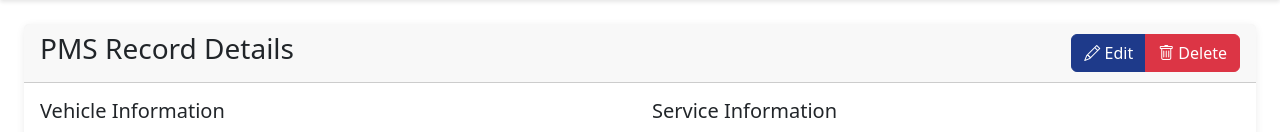
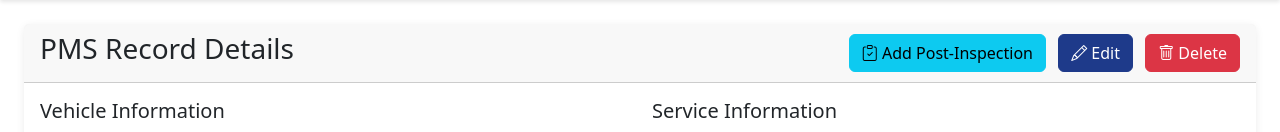
Before and after one commit to cursorprojects/DENR_NCR_FMS, a Django app: page /fleet/pms/1/ in a window 1280 px wide. Shown: the part 80-212 px from the top of the page. Run offline with Django 4.2, Linux system fonts and the light colour scheme; a user stored in the database is signed in; tables that the repository leaves empty hold one stand-in row (values such as "Sample post"); data that the repository does not hold is empty; parts of the project's set-up code (start-up, migrations or seed data) failed here and were passed over.

Commit message:
fix pms dash

```diff
--- a/core/views.py
+++ b/core/views.py
@@ -1620,6 +1620,26 @@ def post_inspection_create(request):
             report.inspected_by = request.user
             report.save()
 
+            # If repair_id is provided in POST, link the report to the repair
+            repair_id = request.POST.get('repair_id')
+            if repair_id:
+                try:
+                    repair = Repair.objects.get(pk=repair_id)
+                    repair.post_inspection = report
+                    repair.save()
+                except Repair.DoesNotExist:
+                    pass
+
+            # If pms_id is provided in POST, link the report to the PMS
+            pms_id = request.POST.get('pms_id')
+            if pms_id:
+                try:
+                    pms = PMS.objects.get(pk=pms_id)
+                    pms.post_inspection = report
+                    pms.save()
+                except PMS.DoesNotExist:
+                    pass
+
             # Log activity
             ActivityLog.objects.create(
                 user=request.user,
@@ -1637,6 +1657,34 @@ def post_inspection_create(request):
         # Set default inspected_by to current user
         form.fields['inspected_by'].initial = request.user
 
+        # Pre-populate form if repair_id is provided
+        repair_id = request.GET.get('repair_id')
+        if repair_id:
+            try:
+                repair = Repair.objects.get(pk=repair_id)
+                form.fields['vehicle'].initial = repair.vehicle
+                form.fields['report_type'].initial = 'repair'
+                form.fields['pre_inspection'].initial = repair.pre_inspection
+                # Filter pre-inspection to only show the repair's pre-inspection
+                if repair.pre_inspection:
+                    form.fields['pre_inspection'].queryset = PreInspectionReport.objects.filter(pk=repair.pre_inspection.pk)
+            except Repair.DoesNotExist:
+                pass
+
+        # Pre-populate form if pms_id is provided
+        pms_id = request.GET.get('pms_id')
+        if pms_id:
+            try:
+                pms = PMS.objects.get(pk=pms_id)
+                form.fields['vehicle'].initial = pms.vehicle
+                form.fields['report_type'].initial = 'pms'
+                form.fields['pre_inspection'].initial = pms.pre_inspection
+                # Filter pre-inspection to only show the PMS's pre-inspection
+                if pms.pre_inspection:
+                    form.fields['pre_inspection'].queryset = PreInspectionReport.objects.filter(pk=pms.pre_inspection.pk)
+            except PMS.DoesNotExist:
+                pass
+
     return render(request, 'core/post_inspection_form.html', {'form': form, 'title': 'Create Post-Inspection Report'})
 
 
--- a/templates/core/pms_detail.html
+++ b/templates/core/pms_detail.html
@@ -10,8 +10,18 @@
             <div class="card">
                 <div class="card-header d-flex justify-content-between align-items-center">
                     <h3 class="card-title">PMS Record Details</h3>
-                    <div class="btn-group">
-                        <a href="{% url 'pms_edit' pms.id %}" class="btn btn-primary">
+                    <div>
+                        {% if pms.status != 'Completed' and pms.post_inspection and pms.post_inspection.is_approved %}
+                            <a href="{% url 'pms_complete' pms.id %}" class="btn btn-success me-2">
+                                <i class="bi bi-check-circle"></i> Complete PMS
+                            </a>
+                        {% endif %}
+                        {% if pms.status != 'Completed' and not pms.post_inspection %}
+                            <a href="{% url 'post_inspection_create' %}?pms_id={{ pms.pk }}" class="btn btn-info me-2">
+                                <i class="bi bi-clipboard-check"></i> Add Post-Inspection
+                            </a>
+                        {% endif %}
+                        <a href="{% url 'pms_edit' pms.id %}" class="btn btn-primary me-2">
                             <i class="bi bi-pencil"></i> Edit
                         </a>
                         <a href="{% url 'pms_delete' pms.id %}" class="btn btn-danger">
@@ -306,6 +316,26 @@
                                         </div>
                                     </div>
                                 </div>
+                                {% else %}
+                                <div class="col-md-6 mb-3">
+                                    <div class="card border-secondary">
+                                        <div class="card-body">
+                                            <h6 class="card-title">
+                                                <i class="bi bi-clipboard text-secondary"></i> Post-Inspection Report
+                                            </h6>
+                                            <p class="card-text small text-muted">
+                                                No post-inspection report has been created yet.
+                                            </p>
+                                            {% if pms.status != 'Completed' %}
+                                            <a href="{% url 'post_inspection_create' %}?pms_id={{ pms.pk }}" class="btn btn-success btn-sm">
+                                                <i class="bi bi-plus-circle"></i> Add Post-Inspection Report
+                                            </a>
+                                            {% else %}
+                                            <span class="text-muted small">PMS is completed. Post-inspection cannot be added.</span>
+                                            {% endif %}
+                                        </div>
+                                    </div>
+                                </div>
                                 {% endif %}
                             </div>
                         </div>
@@ -320,11 +350,6 @@
                                     <i class="bi bi-arrow-left"></i> Back
                                 </button>
                                 <div class="btn-group">
-                                    {% if pms.status != 'Completed' and pms.post_inspection and pms.post_inspection.is_approved %}
-                                        <a href="{% url 'pms_complete' pms.id %}" class="btn btn-success">
-                                            <i class="bi bi-check-circle"></i> Complete PMS
-                                        </a>
-                                    {% endif %}
                                     <a href="{% url 'pms_edit' pms.id %}" class="btn btn-primary">
                                         <i class="bi bi-pencil"></i> Edit PMS Record
                                     </a>
```
Also changed, not shown: templates/core/post_inspection_form.html (+9 -3 lines), templates/core/repair_detail.html (+25 -0 lines).
